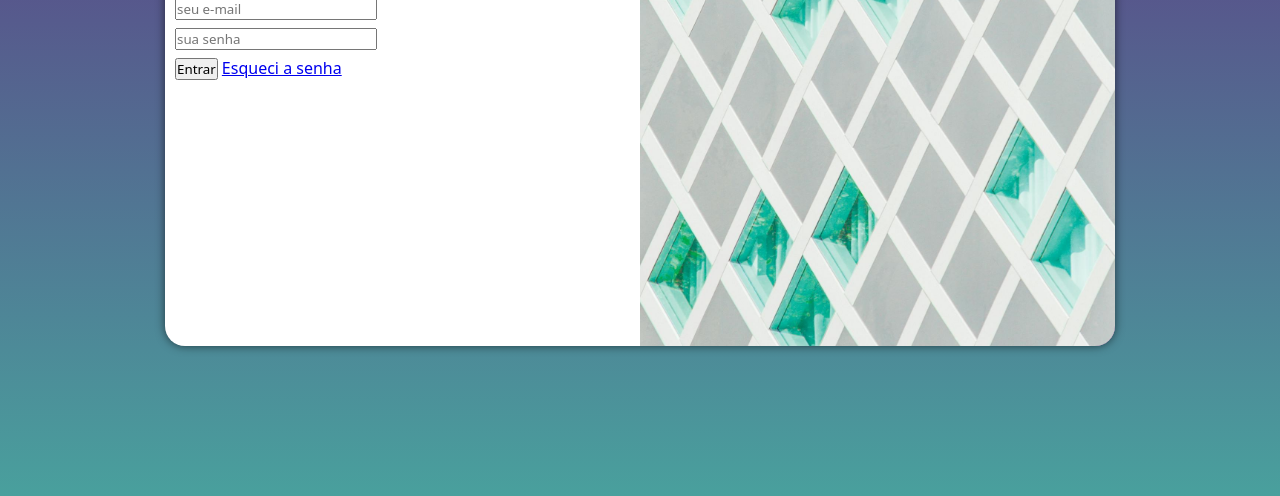
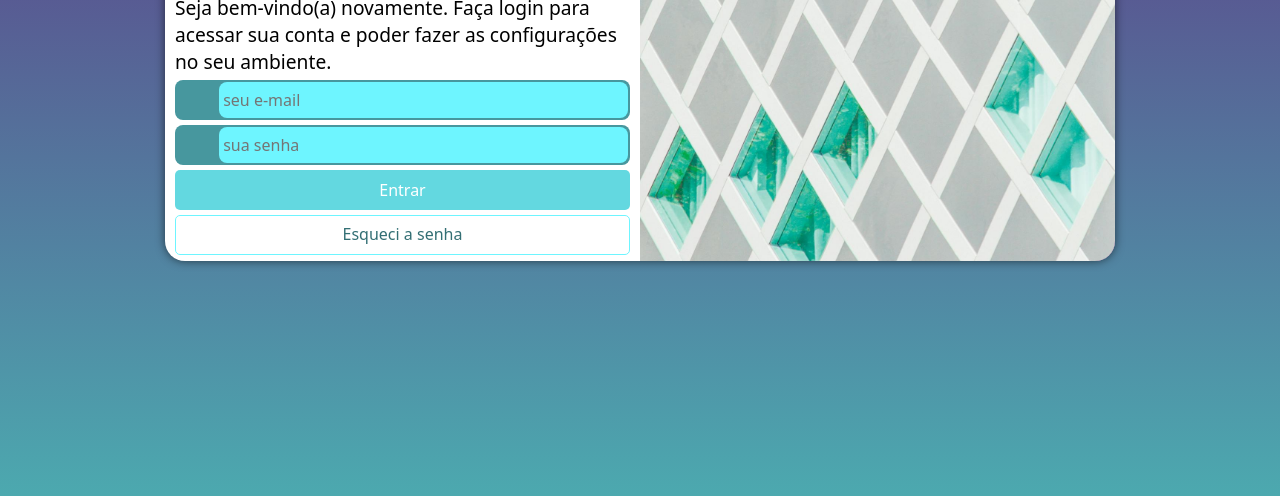
Before and after one commit to devisaquereis/tela-login, a plain HTML site: page index.html in a window 1280 px wide. Shown: the part 304-800 px from the top of the page. Drawn offline with Linux system fonts and the light colour scheme.

Commit message:
Formação do formulário

```diff
--- a/estilos/media-query.css
+++ b/estilos/media-query.css
@@ -3,12 +3,13 @@
 @media screen and (min-width: 768px) and (max-width: 992px){
 
     body{
-        background-image: linear-gradient(to top, #49a09d, #5f2c82);
+        background-image: linear-gradient(to top, #4ca9af, #5f2c82);
 
     }
 
     section#login{
         width: 80vw;
+        height: 280px;
 
     }
 
@@ -31,12 +32,13 @@
 @media screen and (min-width: 992px){
 
     body{
-        background-image: linear-gradient(to top, #49a09d, #5f2c82);
+        background-image: linear-gradient(to top, #4ca9af, #5f2c82);
 
     }
 
     section#login{
         width: 950px;
+        height: 330px;
 
     }
 
--- a/estilos/style.css
+++ b/estilos/style.css
@@ -2,7 +2,7 @@
 
 /*
     Paleta de cores:
-    Verde: #49a09d
+    Verde: #4ca9af
     Lilás: #5f2c82
 */
 
@@ -24,7 +24,7 @@ body, html{
 main{
     position: relative;
     height: 100vh;
-    width: 1000vw;
+    width: 100vw;
 
 }
 
@@ -32,15 +32,15 @@ section#login{
     position: absolute;
     top: 50%;
     left: 50%;
-    transform: translate(-50%, -50%);
     overflow: hidden;
     background-color: white;
-    width: 250px;
+    width: 260px;
     height: 500px;
     border-radius: 20px;
     box-shadow: 0px 0px 10px rgba(0, 0, 0, 0.582);
     transition: width 0.3s, height 0.3s;
     transition-timing-function: ease;
+    transform: translate(-50%, -50%);
 
 }
 
@@ -71,13 +71,89 @@ div#formulario p{
 
 }
 
-/* div.campo{
-    position: absolute;
-    top: 70%;
+form div.campo{
+    display: block;
+    background-color: #47979e;
+    width: 100%;
+    height: 40px;
+    border-radius: 8px;
+    margin: 5px 0px;
 
 }
 
-div.campo #isenha{
-    margin: 50px 0px;
+div.campo span{
+    color: white;
+    font-size: 2em;
+    width: 40px;
+    padding: 5px;
 
-} */
+}
+
+div.campo input{
+    background-color: #6ef5ff;
+    font-size: 1em;
+    width: calc(100% - 46px);
+    height: 90%;
+    border: none;
+    border-radius: 8px;
+    padding: 4px;
+    transform: translateY(-11px);
+
+}
+
+div.campo input:focus-within{
+    background-color: white;
+
+
+}
+
+form input[type=submit]{
+    display: block;
+    font-size: 1em;
+    width: 100%;
+    height: 40px;
+    background-color: #63d8e0;
+    color: white;
+    border: none;
+    border-radius: 5px;
+    transition: 0.5s;
+
+}
+
+form input[type=submit]:hover{
+    color: #2e6468;
+    background-color: #6ef5ff;
+    border: 1px solid #6ef5ff;
+
+}
+
+form a.botao{
+    display: block;
+    position: relative;
+    text-align: center;
+    padding-top: 7px;
+    margin-top: 5px;
+    font-size: 1em;
+    width: 100%;
+    height: 40px;
+    text-decoration: none;
+    border: 1px solid #6ef5ff;
+    color: #336f74;
+    border-radius: 5px;
+    transition: 0.5s;
+
+}
+
+form a.botao:hover{
+    background-color: #6ef5ff;
+    text-decoration: underline;
+
+}
+
+form .botao span{
+    font-size: 1.3em;
+    position: absolute;
+    top: 50%;
+    transform: translateY(-50%);
+
+}
--- a/index.html
+++ b/index.html
@@ -21,15 +21,15 @@
 
                 <form action="login.js" method="post">
                     <div class="campo">
+                        <label for="ilogin"><span class="material-icons">&#xe7fd;</span></label>
                         <input type="email" name="login" id="ilogin" placeholder="seu e-mail" required maxlength="30">
-                        <label for="ilogin"><span class="material-icons">&#xe7fd;</span></label>
                     </div>
                     <div class="campo">
+                        <label for="isenha"><span class="material-icons">&#xe897;</span></label>
                         <input type="password" name="senha" id="isenha" placeholder="sua senha" required minlength="8" maxlength="20">
-                        <label for="isenha"><span class="material-icons">&#xe897;</span></label>
                     </div>
                     <input type="submit" value="Entrar">
-                    <a href="esqueci.html">
+                    <a class="botao" href="esqueci.html">
                         Esqueci a senha<span class="material-icons">&#xec0a;</span>
                     </a>
                 </form>
```
